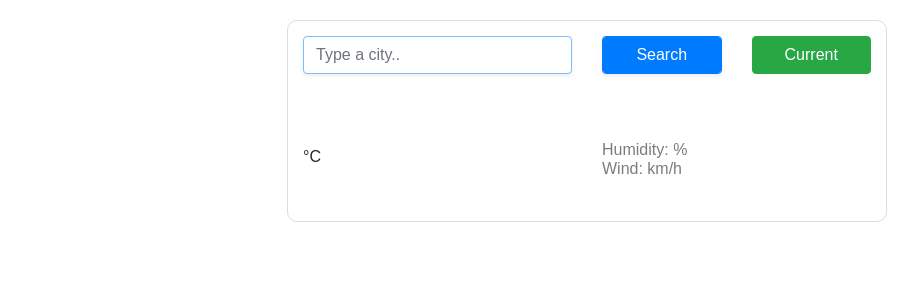
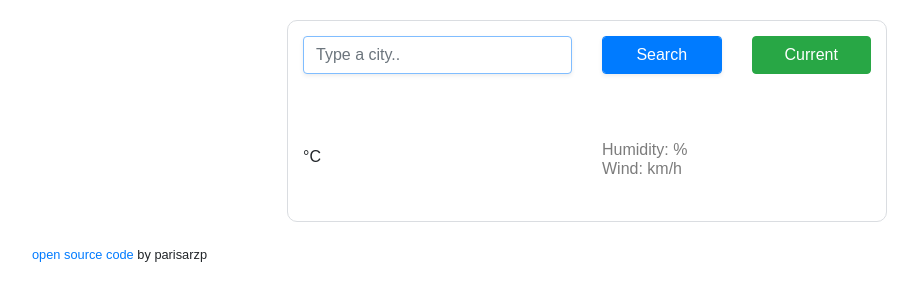
Before and after one commit to parisarzp/shecodes, a plain HTML site: page index.html in a window 1280 px wide. Shown: the whole page, without its empty margins (53-971 px from the left). Drawn offline with nearby package versions, Linux system fonts and the light colour scheme.

Commit message:
added subtitle

```diff
--- a/index.html
+++ b/index.html
@@ -52,6 +52,10 @@
                 </div>
             </div>
         </div>
+        <small>
+            <a href="https://github.com/parisarzp/shecodes" target="_blank">open source code</a>
+            by parisarzp
+        </small>
     </div>
     <script src="index.js"></script>
 </body>
```
